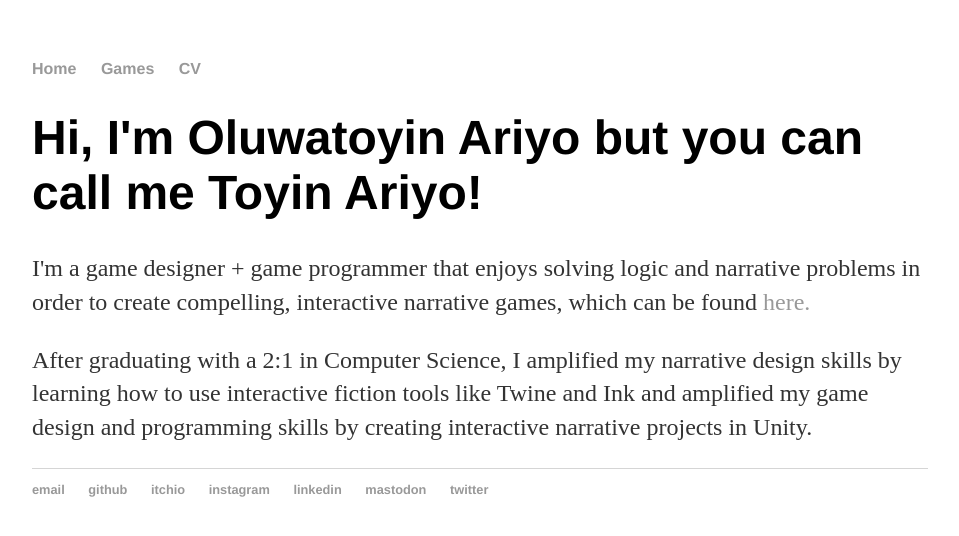
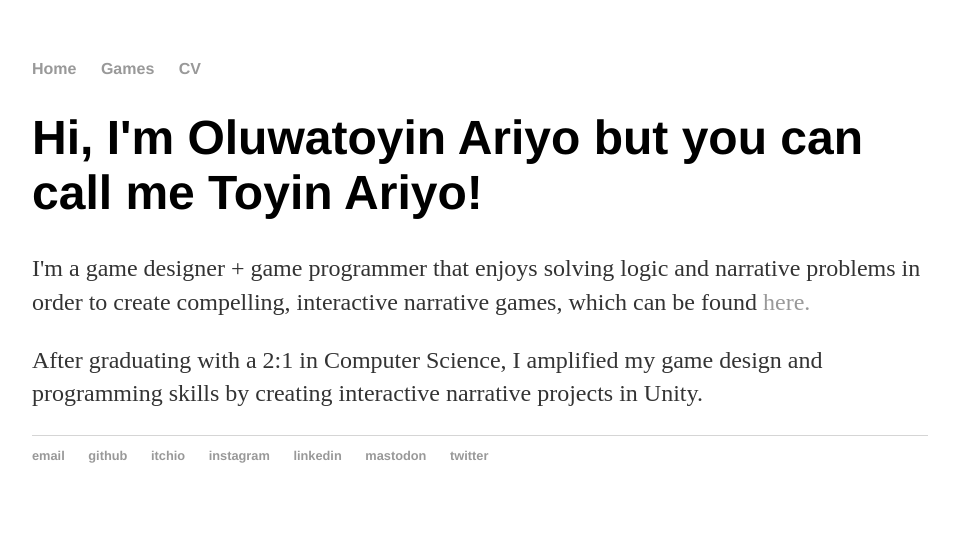
Before and after one commit to toyinariyo/toyinariyo.github.io, a Jekyll site: the page built from index.html, in a window 1280 px wide. Shown: the top 536 px of the page, without its empty margins (160-1119 px from the left). Built offline with Jekyll 4.4.1, drawn with Linux system fonts in a browser that asks for light colours.

Commit message:
Removed narrative design skills

```diff
--- a/index.html
+++ b/index.html
@@ -6,5 +6,4 @@ title: Oluwatoyin Ariyo
         <h1>Hi, I'm Oluwatoyin Ariyo but you can call me Toyin Ariyo!</h1>
 	<p>I'm a game designer + game programmer that enjoys solving logic and narrative problems in order to create compelling, interactive narrative games, which can be found <a href="/Games">here.</a></p>
 </div><!-- /.blurb -->
-<p>After graduating with a 2:1 in Computer Science, I amplified my narrative design skills by learning how to use interactive fiction tools like Twine and Ink and
-	amplified my game design and programming skills by creating interactive narrative projects in Unity. </p>
+<p>After graduating with a 2:1 in Computer Science, I amplified my game design and programming skills by creating interactive narrative projects in Unity. </p>
```
